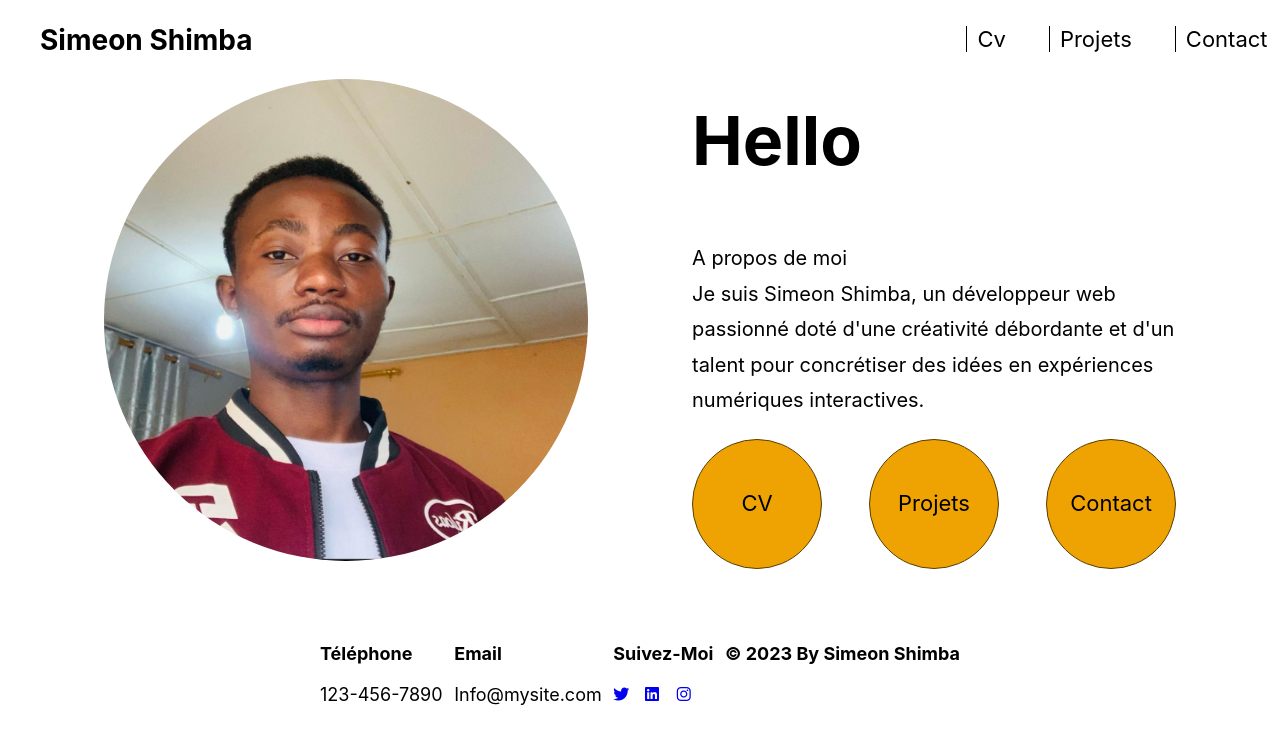
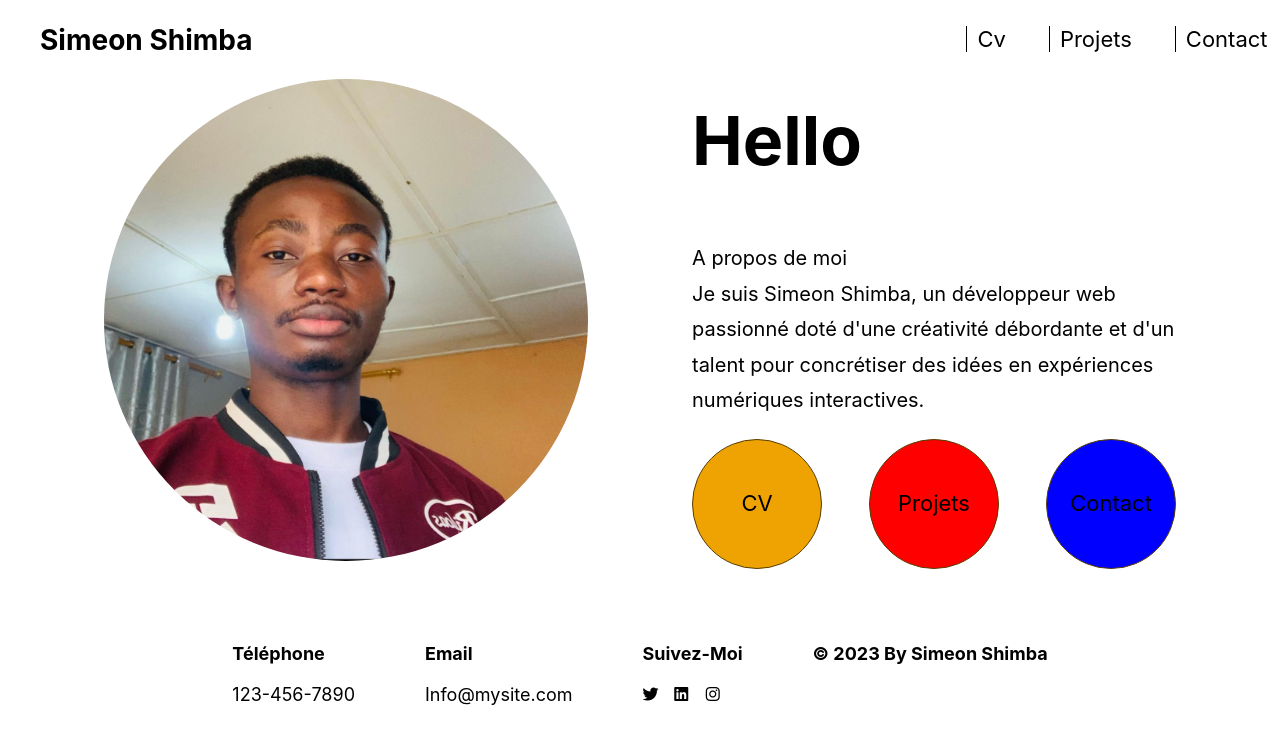
Before and after one commit to masanzashimba/simeon_portfolio, a plain HTML site: page index.html in a window 1280 px wide. Drawn offline with Linux system fonts and the light colour scheme.

Commit message:
changement background color for button

```diff
--- a/index.html
+++ b/index.html
@@ -55,12 +55,12 @@
                         </a>
                     </div>
                     <div class="main__button-container">
-                        <a href="projets.html" class="main__button">
-                            <span class="main__button-text">Projets</span>
+                        <a href="projets.html" class="main__button bgd-red">
+                            <span class="main__button-text ">Projets</span>
                         </a>
                     </div>
                     <div class="main__button-container">
-                        <a href="contact.html" class="main__button">
+                        <a href="contact.html" class="main__button bgd-blue">
                             <span class="main__button-text">Contact</span>
                         </a>
                     </div>
@@ -69,9 +69,8 @@
             </div>
         </section>
     </main>
-    <footer class="footer">
+    <footer>
         <!-- Pied de page contenant les informations de contact -->
-        <div class="footer__empty-space"></div>
         <div class="footer__content">
             <div class="footer__contact-section">
                 <!-- Section pour le numéro de téléphone -->
@@ -97,7 +96,7 @@
                 <h3 class="footer__credit-text">© 2023 By Simeon Shimba</h3>
             </div>
         </div>
-        <div class="footer__empty-space"></div>
+
 
     </footer>
 </body>
--- a/style.css
+++ b/style.css
@@ -135,7 +135,7 @@
 }
 
 /* Footer */
-.footer {
+footer {
     display: flex;
     justify-content: space-evenly;
     margin-top: 80px;
@@ -147,7 +147,7 @@
 .footer__content {
     display: flex;
     justify-content: space-between;
-    flex: 2;
+    gap: 70px;
 }
 .footer__contact-section {
     font-family: "Inter", sans-serif;
@@ -183,11 +183,20 @@
 .footer__credit {
     font-family: "Inter", sans-serif;
 }
+.fa-brands{
+    color: black;
+}
 .footer__credit-text {
     font-family: "Inter", sans-serif;
     font-size: 18px;
 }
 
+.bgd-red{
+    background-color: red;
+}
+.bgd-blue{
+    background-color: blue;
+}
 /* Responsive Styles */
 @media (max-width: 768px) {
     .main__section {
```
